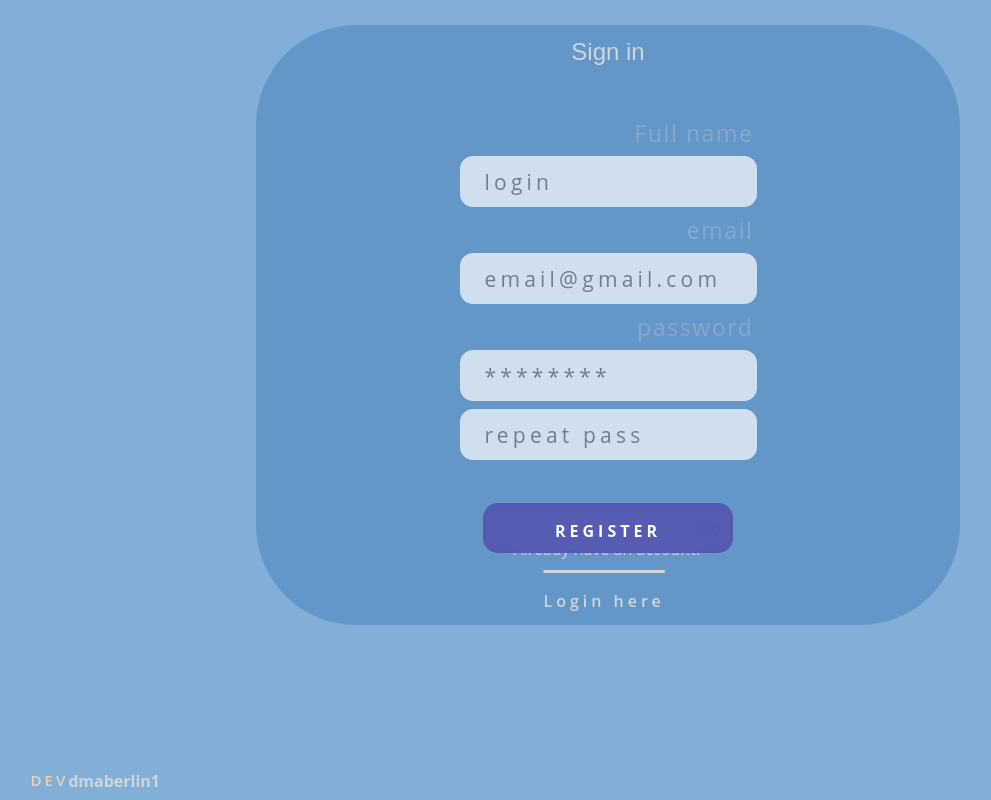
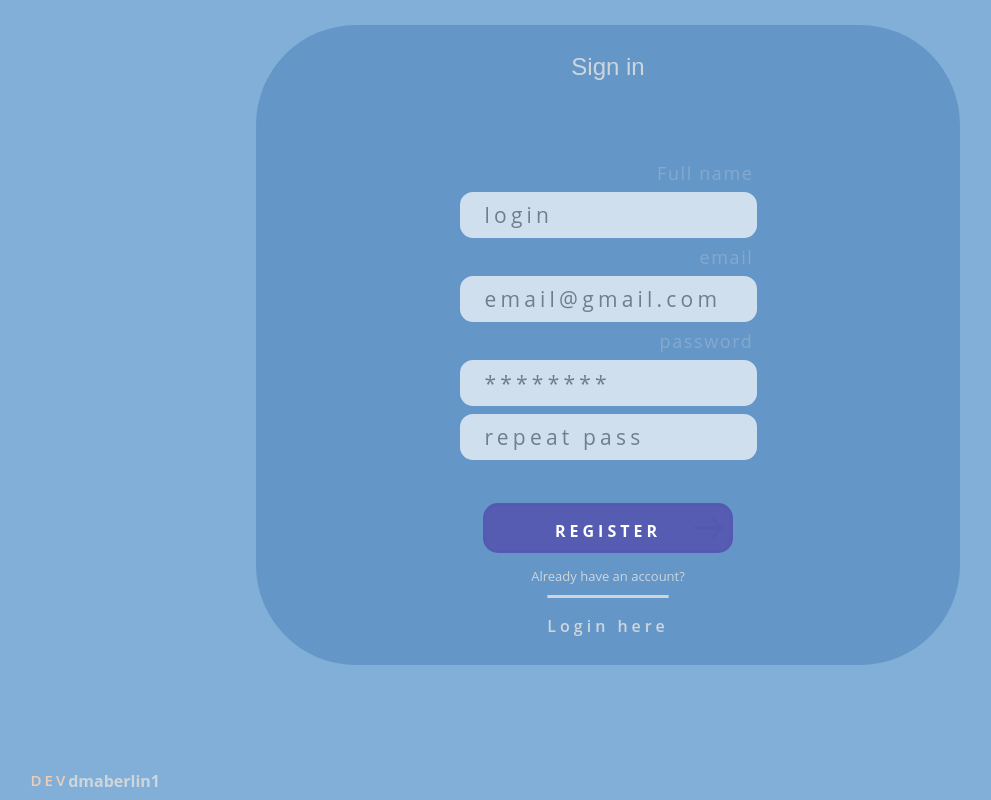
Before and after one commit to otecMuxah/dimaB, a React (Create React App) app: page /register in a window 1280 px wide. Shown: the whole page, without its empty margins (32-1023 px from the left). Built offline with nearby package versions, Linux system fonts and the light colour scheme.

Commit message:
fix: button  position for notebooks v1

```diff
--- a/src/scss/components/_register.scss
+++ b/src/scss/components/_register.scss
@@ -63,14 +63,21 @@ letter-spacing: 0.1rem;
     margin-top: 4px;
   }
 
-  @media (max-height: 850px){
-    .login{
-      height: 80vh;
-      label{
-        font-size: 20px;
-      }
+
+}
+
+@media (max-height: 850px){
+  .register{
+    height: 80vh;
+    label{
+      font-size: 18px;
+    }
+    input{
+      height: 50px;
+
+    }
+    p{
+     font-size:  13px;
     }
   }
-
-
 }
```
